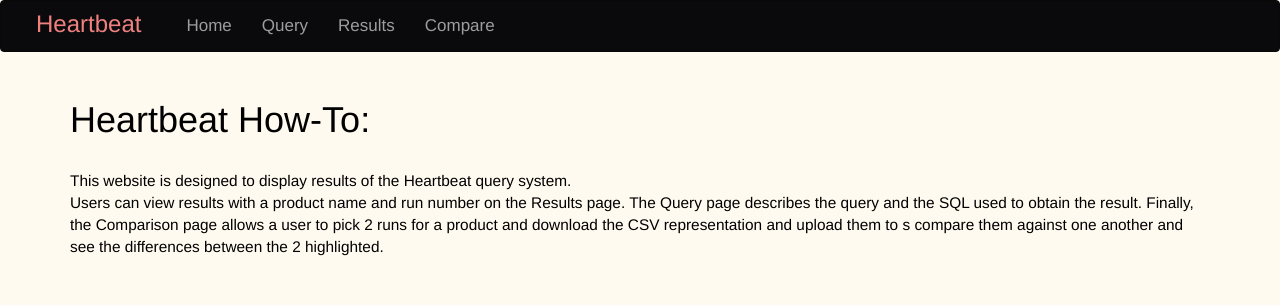
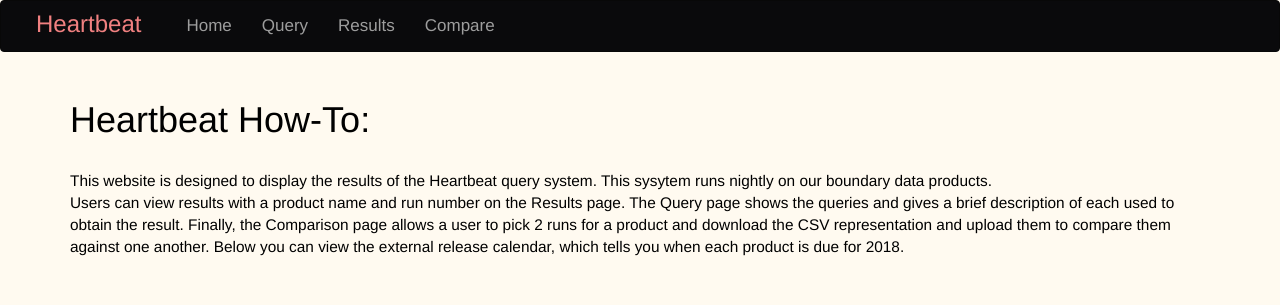
Before and after one commit to meganpetroski/cs50_final, a Flask app: page / in a window 1280 px wide. Shown: the top 305 px of the page. Run offline with Flask 2, Linux system fonts and the light colour scheme; some libraries are stand-ins or nearby versions.

Commit message:
description updates

```diff
--- a/templates/home.html
+++ b/templates/home.html
@@ -11,9 +11,9 @@
         <br>
         <br>
         <h1>Heartbeat How-To:</h1><br>
-        <p style="font-size:110%;color:black;font-family:Helvetica;text-align:left;">This website is designed to display results of the Heartbeat query system.<br> Users can view results with a product name and run number
-        on the Results page. The Query page describes the query and the SQL used to obtain the result. Finally, the Comparison page allows a
-        user to pick 2 runs for a product and download the CSV representation and upload them to s compare them against one another and see the differences between the 2 highlighted.</p>
+        <p style="font-size:110%;color:black;font-family:Helvetica;text-align:left;">This website is designed to display the results of the Heartbeat query system. This sysytem runs nightly on our boundary data products.<br> Users can view results with a product name and run number
+        on the Results page. The Query page shows the queries and gives a brief description of each used to obtain the result. Finally, the Comparison page allows a
+        user to pick 2 runs for a product and download the CSV representation and upload them to compare them against one another. Below you can view the external release calendar, which tells you when each product is due for 2018. </p>
         <br>
         <br>
         <iframe src="https://docs.google.com/spreadsheets/d/e/2PACX-1vRpbMrEy37pT4mbjgg8cjbKcd4amoJophePAHM8FBwg-JP0T5svbWsIoSuh7xao51cVIZIbbGl8WkpJ/pubhtml?widget=true&amp;headers=false" height="300" width="1100"></iframe>
--- a/templates/result.html
+++ b/templates/result.html
@@ -6,6 +6,7 @@
 
 {% block main %}
 <br><br><br><br>
+ <p style="font-size:110%;color:black;font-family:Helvetica;text-align:left;">Please select a run number to view the results below.<br><br><br></p>
     <form action="/result">
         <div class="form-group">
         <select class="form-control-file" name="runs" type="runs">
```
Also changed, not shown: templates/query.html (+4 -3 lines), README.md.
